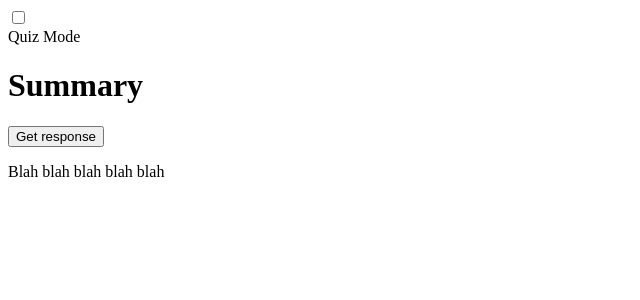
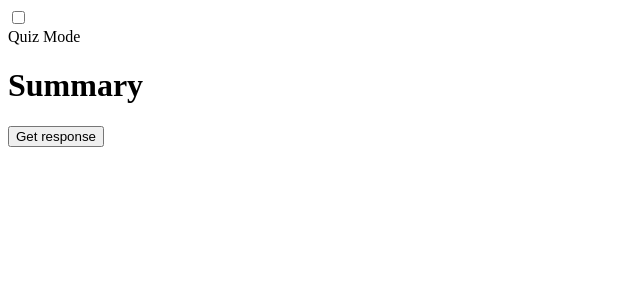
Before and after one commit to team-sharpies/chrome-extension, a React (Vite) app: page / in a window 1280 px wide. Shown: the top 300 px of the page, without its empty margins (0-640 px from the left). Built offline with nearby package versions, Linux system fonts and the light colour scheme.

Commit message:
render actual summary instead of placeholder text

```diff
--- a/src/sidepane/sidepane.tsx
+++ b/src/sidepane/sidepane.tsx
@@ -74,7 +74,7 @@ const Sidepane: React.FC = () => {
             </div>
           )}
           <p className="text-md p-[6px] py-2 my-2 border-solid rounded-md border-gray-500 border-[1px]">
-            Blah blah blah blah blah
+            {summary}
           </p>
         </div>
       ) : (
@@ -93,7 +93,7 @@ const Sidepane: React.FC = () => {
             </div>
           )}
           <p className="text-md p-[6px] py-2 my-2 border-solid rounded-md border-gray-500 border-[1px]">
-            Blah blah blah blah blah
+            {summary}
           </p>
         </div>
       )}
```
